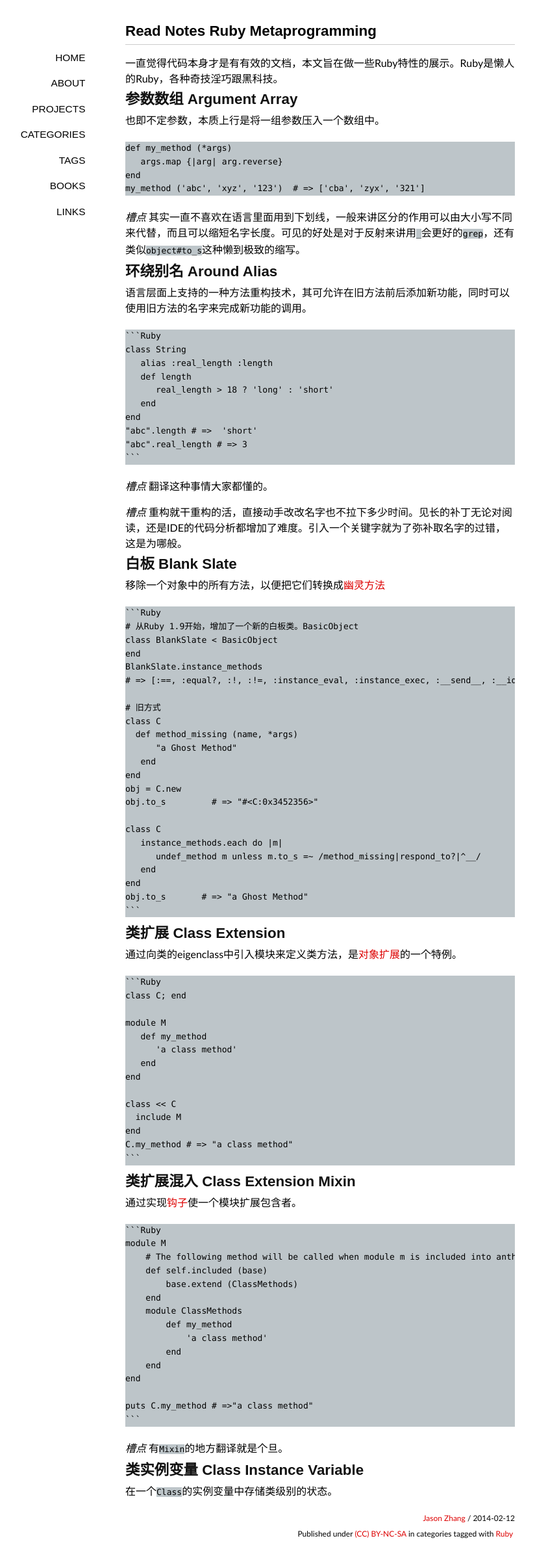
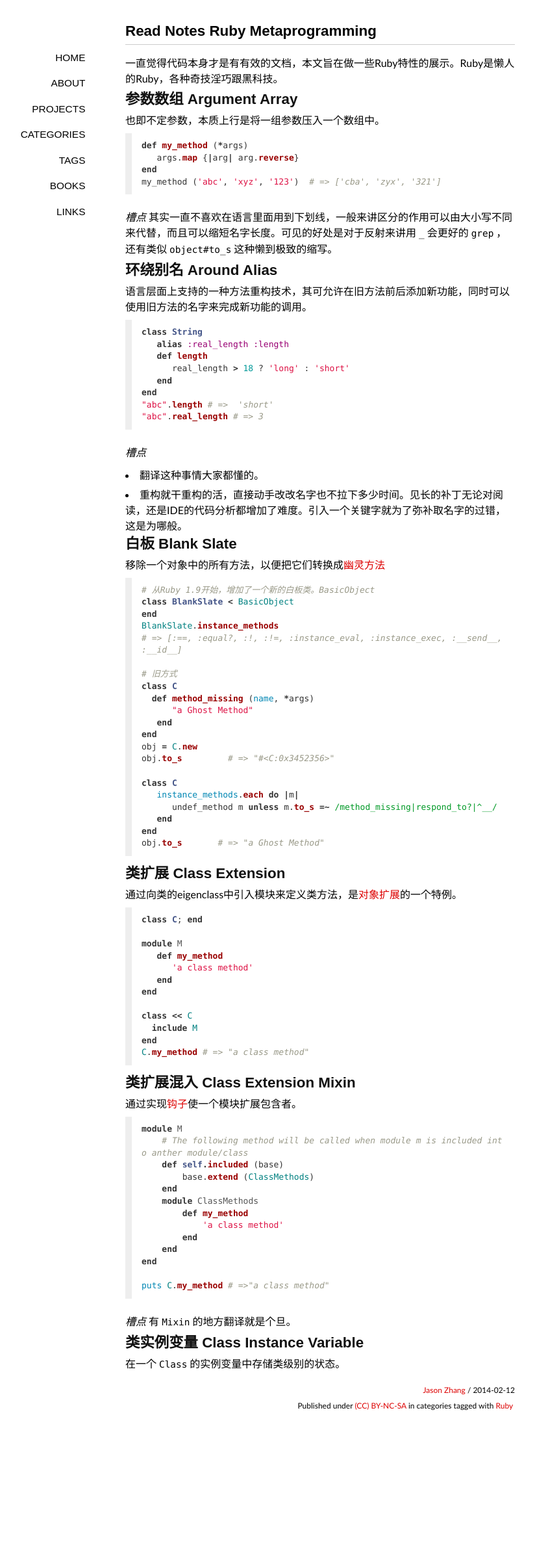
Before and after one commit to awayings/awayings.github.io, a Jekyll site: the page built from _posts/2014-02-10-Read-Ruby-Metaprogramming.md, in a window 1280 px wide. Shown: the whole page at 65% size, without its empty margins (147-971 px from the left). Built offline with Jekyll 4.4.1, drawn with Linux system fonts in a browser that asks for light colours; some web fonts are replaced; Markdown is read by kramdown in place of the engine named in the settings; comment, search, counter and statistics services are not loaded; after the commit the page ends 2203 px from its top, so only the background shows below that.

Commit message:
Add support for code syntax.

````diff
--- a/_config.yml
+++ b/_config.yml
@@ -1,6 +1,9 @@
-markdown: rdiscount
+markdown: redcarpet
 permalink: /:year/:month/:title/
 url: http://awayings.github.io
+#url: http://192.168.33.15:4000
 author: Jason Zhang
 pygments: true
+redcarpet:
+   extensions: ["fenced_code_blocks", "autolink", "tables", "strikethrough"]
 IMG_PATH: http://freshstu.qiniudn.com
--- a/_layouts/default.html
+++ b/_layouts/default.html
@@ -7,7 +7,7 @@
     <link rel="shortcut icon" href="/favicon.ico">
     <link href="{{ site.url }}/feed/" rel="alternate" title="{{ site.author }}" type="application/atom+xml" />
     <link rel="stylesheet" href="/media/css/style.css">
-    <link rel="stylesheet" href="/media/css/highlight.css">
+    <link rel="stylesheet" href="/media/css/syntax.css">
     <script type="text/javascript" src="/media/js/jquery-1.7.1.min.js"></script>
   </head>
   <body>
--- a/_posts/2014-02-10-Read-Ruby-Metaprogramming.md
+++ b/_posts/2014-02-10-Read-Ruby-Metaprogramming.md
@@ -10,7 +10,7 @@ tags: "Ruby"
 ##参数数组 Argument Array
 也即不定参数，本质上行是将一组参数压入一个数组中。
 
-```Ruby
+```ruby
 def my_method (*args)
    args.map {|arg| arg.reverse}
 end
@@ -22,84 +22,85 @@ my_method ('abc', 'xyz', '123')  # => ['cba', 'zyx', '321']
 ##环绕别名 Around Alias
 语言层面上支持的一种方法重构技术，其可允许在旧方法前后添加新功能，同时可以使用旧方法的名字来完成新功能的调用。
 
-	```Ruby
-	class String
-	   alias :real_length :length
-	   def length
-	      real_length > 18 ? 'long' : 'short'
-	   end
-	end
-	"abc".length # =>  'short'
-	"abc".real_length # => 3
-	```
+```ruby
+class String
+   alias :real_length :length
+   def length
+      real_length > 18 ? 'long' : 'short'
+   end
+end
+"abc".length # =>  'short'
+"abc".real_length # => 3
+```
 
-*槽点* 翻译这种事情大家都懂的。
+*槽点*
++ 翻译这种事情大家都懂的。
++ 重构就干重构的活，直接动手改改名字也不拉下多少时间。见长的补丁无论对阅读，还是IDE的代码分析都增加了难度。引入一个关键字就为了弥补取名字的过错，这是为哪般。
 
-*槽点* 重构就干重构的活，直接动手改改名字也不拉下多少时间。见长的补丁无论对阅读，还是IDE的代码分析都增加了难度。引入一个关键字就为了弥补取名字的过错，这是为哪般。
 
 ##白板 Blank Slate
 移除一个对象中的所有方法，以便把它们转换成[幽灵方法](#)
 
-	```Ruby
-	# 从Ruby 1.9开始，增加了一个新的白板类。BasicObject
-	class BlankSlate < BasicObject
-	end
-	BlankSlate.instance_methods
-	# => [:==, :equal?, :!, :!=, :instance_eval, :instance_exec, :__send__, :__id__]
+```ruby
+# 从Ruby 1.9开始，增加了一个新的白板类。BasicObject
+class BlankSlate < BasicObject
+end
+BlankSlate.instance_methods
+# => [:==, :equal?, :!, :!=, :instance_eval, :instance_exec, :__send__, :__id__]
 
-	# 旧方式
-	class C
-	  def method_missing (name, *args)
-	      "a Ghost Method"
-	   end
-	end
-	obj = C.new
-	obj.to_s         # => "#<C:0x3452356>"
+# 旧方式
+class C
+  def method_missing (name, *args)
+      "a Ghost Method"
+   end
+end
+obj = C.new
+obj.to_s         # => "#<C:0x3452356>"
 
-	class C
-	   instance_methods.each do |m|
-	      undef_method m unless m.to_s =~ /method_missing|respond_to?|^__/
-	   end
-	end
-	obj.to_s       # => "a Ghost Method"
-	```
+class C
+   instance_methods.each do |m|
+      undef_method m unless m.to_s =~ /method_missing|respond_to?|^__/
+   end
+end
+obj.to_s       # => "a Ghost Method"
+```
 
 ##类扩展 Class Extension
 通过向类的eigenclass中引入模块来定义类方法，是[对象扩展]()的一个特例。
 
-	```Ruby
-	class C; end
+```ruby
+class C; end
 
-	module M
-	   def my_method
-	      'a class method'
-	   end
-	end
+module M
+   def my_method
+      'a class method'
+   end
+end
 
-	class << C
-	  include M
-	end
-	C.my_method # => "a class method"
-	```
+class << C
+  include M
+end
+C.my_method # => "a class method"
+```
 
 ##类扩展混入 Class Extension Mixin
 通过实现[钩子]()使一个模块扩展包含者。
 
-	```Ruby
-	module M
-	    # The following method will be called when module m is included into anther module/class
-	    def self.included (base)
-	        base.extend (ClassMethods)
-	    end
-	    module ClassMethods
-	        def my_method
-	            'a class method'
-	        end
-	    end
-	end
+```ruby
+module M
+    # The following method will be called when module m is included into anther module/class
+    def self.included (base)
+        base.extend (ClassMethods)
+    end
+    module ClassMethods
+        def my_method
+            'a class method'
+        end
+    end
+end
 
-	puts C.my_method # =>"a class method"
-	```
+puts C.my_method # =>"a class method"
+```
 
 *槽点* 有`Mixin`的地方翻译就是个旦。
 
--- a/media/css/highlight.css
+++ /dev/null
@@ -1,62 +0,0 @@
-.highlight .hll { background-color: #ffffcc }
-.highlight  { background: #f8f8f8; }
-.highlight .c { color: #408080; font-style: italic } /* Comment */
-.highlight .err { border: 1px solid #FF0000 } /* Error */
-.highlight .k { color: #008000; font-weight: bold } /* Keyword */
-.highlight .o { color: #666666 } /* Operator */
-.highlight .cm { color: #408080; font-style: italic } /* Comment.Multiline */
-.highlight .cp { color: #BC7A00 } /* Comment.Preproc */
-.highlight .c1 { color: #408080; font-style: italic } /* Comment.Single */
-.highlight .cs { color: #408080; font-style: italic } /* Comment.Special */
-.highlight .gd { color: #A00000 } /* Generic.Deleted */
-.highlight .ge { font-style: italic } /* Generic.Emph */
-.highlight .gr { color: #FF0000 } /* Generic.Error */
-.highlight .gh { color: #000080; font-weight: bold } /* Generic.Heading */
-.highlight .gi { color: #00A000 } /* Generic.Inserted */
-.highlight .go { color: #808080 } /* Generic.Output */
-.highlight .gp { color: #000080; font-weight: bold } /* Generic.Prompt */
-.highlight .gs { font-weight: bold } /* Generic.Strong */
-.highlight .gu { color: #800080; font-weight: bold } /* Generic.Subheading */
-.highlight .gt { color: #0040D0 } /* Generic.Traceback */
-.highlight .kc { color: #008000; font-weight: bold } /* Keyword.Constant */
-.highlight .kd { color: #008000; font-weight: bold } /* Keyword.Declaration */
-.highlight .kn { color: #008000; font-weight: bold } /* Keyword.Namespace */
-.highlight .kp { color: #008000 } /* Keyword.Pseudo */
-.highlight .kr { color: #008000; font-weight: bold } /* Keyword.Reserved */
-.highlight .kt { color: #B00040 } /* Keyword.Type */
-.highlight .m { color: #666666 } /* Literal.Number */
-.highlight .s { color: #BA2121 } /* Literal.String */
-.highlight .na { color: #7D9029 } /* Name.Attribute */
-.highlight .nb { color: #008000 } /* Name.Builtin */
-.highlight .nc { color: #0000FF; font-weight: bold } /* Name.Class */
-.highlight .no { color: #880000 } /* Name.Constant */
-.highlight .nd { color: #AA22FF } /* Name.Decorator */
-.highlight .ni { color: #999999; font-weight: bold } /* Name.Entity */
-.highlight .ne { color: #D2413A; font-weight: bold } /* Name.Exception */
-.highlight .nf { color: #0000FF } /* Name.Function */
-.highlight .nl { color: #A0A000 } /* Name.Label */
-.highlight .nn { color: #0000FF; font-weight: bold } /* Name.Namespace */
-.highlight .nt { color: #008000; font-weight: bold } /* Name.Tag */
-.highlight .nv { color: #19177C } /* Name.Variable */
-.highlight .ow { color: #AA22FF; font-weight: bold } /* Operator.Word */
-.highlight .w { color: #bbbbbb } /* Text.Whitespace */
-.highlight .mf { color: #666666 } /* Literal.Number.Float */
-.highlight .mh { color: #666666 } /* Literal.Number.Hex */
-.highlight .mi { color: #666666 } /* Literal.Number.Integer */
-.highlight .mo { color: #666666 } /* Literal.Number.Oct */
-.highlight .sb { color: #BA2121 } /* Literal.String.Backtick */
-.highlight .sc { color: #BA2121 } /* Literal.String.Char */
-.highlight .sd { color: #BA2121; font-style: italic } /* Literal.String.Doc */
-.highlight .s2 { color: #BA2121 } /* Literal.String.Double */
-.highlight .se { color: #BB6622; font-weight: bold } /* Literal.String.Escape */
-.highlight .sh { color: #BA2121 } /* Literal.String.Heredoc */
-.highlight .si { color: #BB6688; font-weight: bold } /* Literal.String.Interpol */
-.highlight .sx { color: #008000 } /* Literal.String.Other */
-.highlight .sr { color: #BB6688 } /* Literal.String.Regex */
-.highlight .s1 { color: #BA2121 } /* Literal.String.Single */
-.highlight .ss { color: #19177C } /* Literal.String.Symbol */
-.highlight .bp { color: #008000 } /* Name.Builtin.Pseudo */
-.highlight .vc { color: #19177C } /* Name.Variable.Class */
-.highlight .vg { color: #19177C } /* Name.Variable.Global */
-.highlight .vi { color: #19177C } /* Name.Variable.Instance */
-.highlight .il { color: #666666 } /* Literal.Number.Integer.Long */
--- a/media/css/style.css
+++ b/media/css/style.css
@@ -21,7 +21,6 @@ p{padding:.5em 0;}
 li{padding:.2em 0;}
 ol,ul{list-style-position:inside;}
 ol ul, ul ol, ul ul, ol ol {margin-left:1em;}
-pre code{margin:1em 0;font-size:13px;line-height:1.6;display:block;overflow:auto;}
 blockquote{display:block;text-align:justify;border-left:4px solid #eeeeee;}
 blockquote{margin:1em 0em;padding-left:1.5em;}
 blockquote p{margin:0;padding:.5em 0;}
@@ -45,7 +44,26 @@ h1{font-family:"Cuprum","Hiragino Sans GB","Microsoft YaHei",sans-serif;font-siz
 h2{font-family:"Cuprum","Hiragino Sans GB","Microsoft YaHei",sans-serif;font-size:1.4em;color:#111;}
 h3{font-family:"Cuprum","Hiragino Sans GB","Microsoft YaHei",sans-serif;font-size:1.2em;color:#222;}
 h4{font-family:"Cuprum","Hiragino Sans GB","Microsoft YaHei",sans-serif;font-size:1em;color:#333;}
-pre,code{font-family:Menlo,"Andale Mono",Consolas,"Courier New",Monaco,monospace;font-size:13px;}
-code{background-color:#bdc5c9;font-color:#80C58C;}
 embed,object,iframe{display:block;margin:4px auto;}
 .gist{font-size: 12px;line-height:1.6;}
+
+/* style zero
+ pre code{margin:1em 0;font-size:13px;line-height:1.6;display:block;overflow:auto;}
+ pre,code{font-family:Menlo,"Andale Mono",Consolas,"Courier New",Monaco,monospace;font-size:13px;}
+code{background-color:#bdc5c9;font-color:#80C58C;}
+*/
+
+/* style A
+code{font-family:Monaco,Menlo,"Courier New",monospace;font-size:.8em;margin:0 2px;padding:2px 5px;border:1px solid #e1e1e8;background-color:#f7f7f9;border-radius:3px;white-space:nowrap}
+pre code{display:block;padding:8px;margin:0 0 30px;line-height:20px;background-color:#f7f7f9;border:1px solid #e1e1e8;-webkit-border-radius:4px;-moz-border-radius:4px;border-radius:4px;white-space:pre;overflow:scroll;word-break:break-all}
+*/
+
+/* style B
+ */
+code,pre{font-family:Monaco,Menlo,Consolas,"Courier New",monospace}
+code{padding:2px 4px;font-size:90%;color:#000;background-color:rgba(0,0,0,0.08);white-space:nowrap;border-radius:4px}
+pre{display:block;padding:9.5px;margin:0 0 10px;font-size:13px;line-height:1.428571429;word-break:break-all;word-wrap:break-word;color:#333;background-color:#f8f8f9;border:1px solid #eee;border-radius:4px}
+pre code{padding:0;font-size:inherit;color:inherit;white-space:pre-wrap;background-color:transparent;border:0}
+pre,blockquote{margin:0 0 15px}
+pre{border:0 solid #eee;border-left:10px solid #eee;border-radius:0;border-top-right-radius:5px;border-bottom-right-radius:5px;padding:10px 15px}
+pre code, code{background-color:transparent !important}
--- /dev/null
+++ b/media/css/syntax.css
@@ -0,0 +1,60 @@
+.highlight  { background: #ffffff; }
+.highlight .c { color: #999988; font-style: italic } /* Comment */
+.highlight .err { color: #a61717; background-color: #e3d2d2 } /* Error */
+.highlight .k { font-weight: bold } /* Keyword */
+.highlight .o { font-weight: bold } /* Operator */
+.highlight .cm { color: #999988; font-style: italic } /* Comment.Multiline */
+.highlight .cp { color: #999999; font-weight: bold } /* Comment.Preproc */
+.highlight .c1 { color: #999988; font-style: italic } /* Comment.Single */
+.highlight .cs { color: #999999; font-weight: bold; font-style: italic } /* Comment.Special */
+.highlight .gd { color: #000000; background-color: #ffdddd } /* Generic.Deleted */
+.highlight .gd .x { color: #000000; background-color: #ffaaaa } /* Generic.Deleted.Specific */
+.highlight .ge { font-style: italic } /* Generic.Emph */
+.highlight .gr { color: #aa0000 } /* Generic.Error */
+.highlight .gh { color: #999999 } /* Generic.Heading */
+.highlight .gi { color: #000000; background-color: #ddffdd } /* Generic.Inserted */
+.highlight .gi .x { color: #000000; background-color: #aaffaa } /* Generic.Inserted.Specific */
+.highlight .go { color: #888888 } /* Generic.Output */
+.highlight .gp { color: #555555 } /* Generic.Prompt */
+.highlight .gs { font-weight: bold } /* Generic.Strong */
+.highlight .gu { color: #aaaaaa } /* Generic.Subheading */
+.highlight .gt { color: #aa0000 } /* Generic.Traceback */
+.highlight .kc { font-weight: bold } /* Keyword.Constant */
+.highlight .kd { font-weight: bold } /* Keyword.Declaration */
+.highlight .kp { font-weight: bold } /* Keyword.Pseudo */
+.highlight .kr { font-weight: bold } /* Keyword.Reserved */
+.highlight .kt { color: #445588; font-weight: bold } /* Keyword.Type */
+.highlight .m { color: #009999 } /* Literal.Number */
+.highlight .s { color: #d14 } /* Literal.String */
+.highlight .na { color: #008080 } /* Name.Attribute */
+.highlight .nb { color: #0086B3 } /* Name.Builtin */
+.highlight .nc { color: #445588; font-weight: bold } /* Name.Class */
+.highlight .no { color: #008080 } /* Name.Constant */
+.highlight .ni { color: #800080 } /* Name.Entity */
+.highlight .ne { color: #990000; font-weight: bold } /* Name.Exception */
+.highlight .nf { color: #990000; font-weight: bold } /* Name.Function */
+.highlight .nn { color: #555555 } /* Name.Namespace */
+.highlight .nt { color: #000080 } /* Name.Tag */
+.highlight .nv { color: #008080 } /* Name.Variable */
+.highlight .ow { font-weight: bold } /* Operator.Word */
+.highlight .w { color: #bbbbbb } /* Text.Whitespace */
+.highlight .mf { color: #009999 } /* Literal.Number.Float */
+.highlight .mh { color: #009999 } /* Literal.Number.Hex */
+.highlight .mi { color: #009999 } /* Literal.Number.Integer */
+.highlight .mo { color: #009999 } /* Literal.Number.Oct */
+.highlight .sb { color: #d14 } /* Literal.String.Backtick */
+.highlight .sc { color: #d14 } /* Literal.String.Char */
+.highlight .sd { color: #d14 } /* Literal.String.Doc */
+.highlight .s2 { color: #d14 } /* Literal.String.Double */
+.highlight .se { color: #d14 } /* Literal.String.Escape */
+.highlight .sh { color: #d14 } /* Literal.String.Heredoc */
+.highlight .si { color: #d14 } /* Literal.String.Interpol */
+.highlight .sx { color: #d14 } /* Literal.String.Other */
+.highlight .sr { color: #009926 } /* Literal.String.Regex */
+.highlight .s1 { color: #d14 } /* Literal.String.Single */
+.highlight .ss { color: #990073 } /* Literal.String.Symbol */
+.highlight .bp { color: #999999 } /* Name.Builtin.Pseudo */
+.highlight .vc { color: #008080 } /* Name.Variable.Class */
+.highlight .vg { color: #008080 } /* Name.Variable.Global */
+.highlight .vi { color: #008080 } /* Name.Variable.Instance */
+.highlight .il { color: #009999 } /* Literal.Number.Integer.Long */
````
